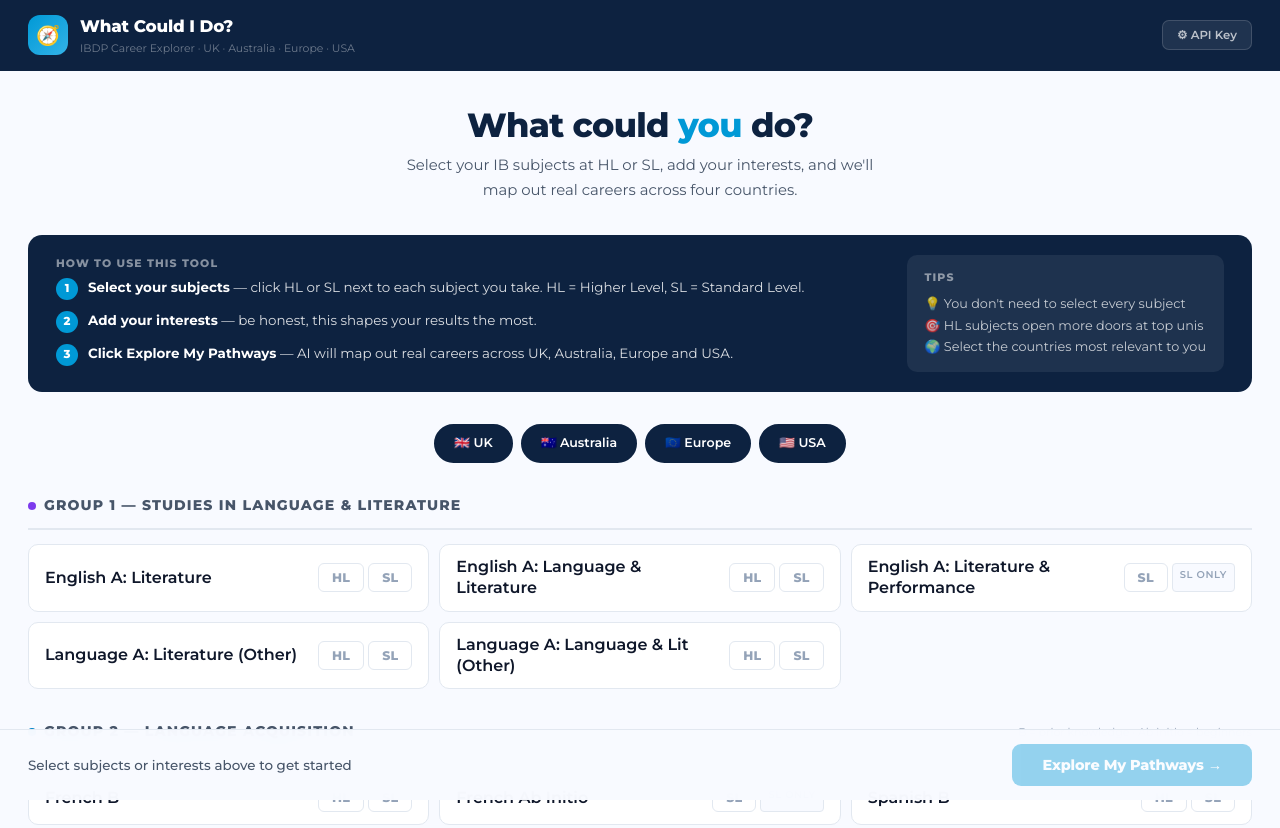
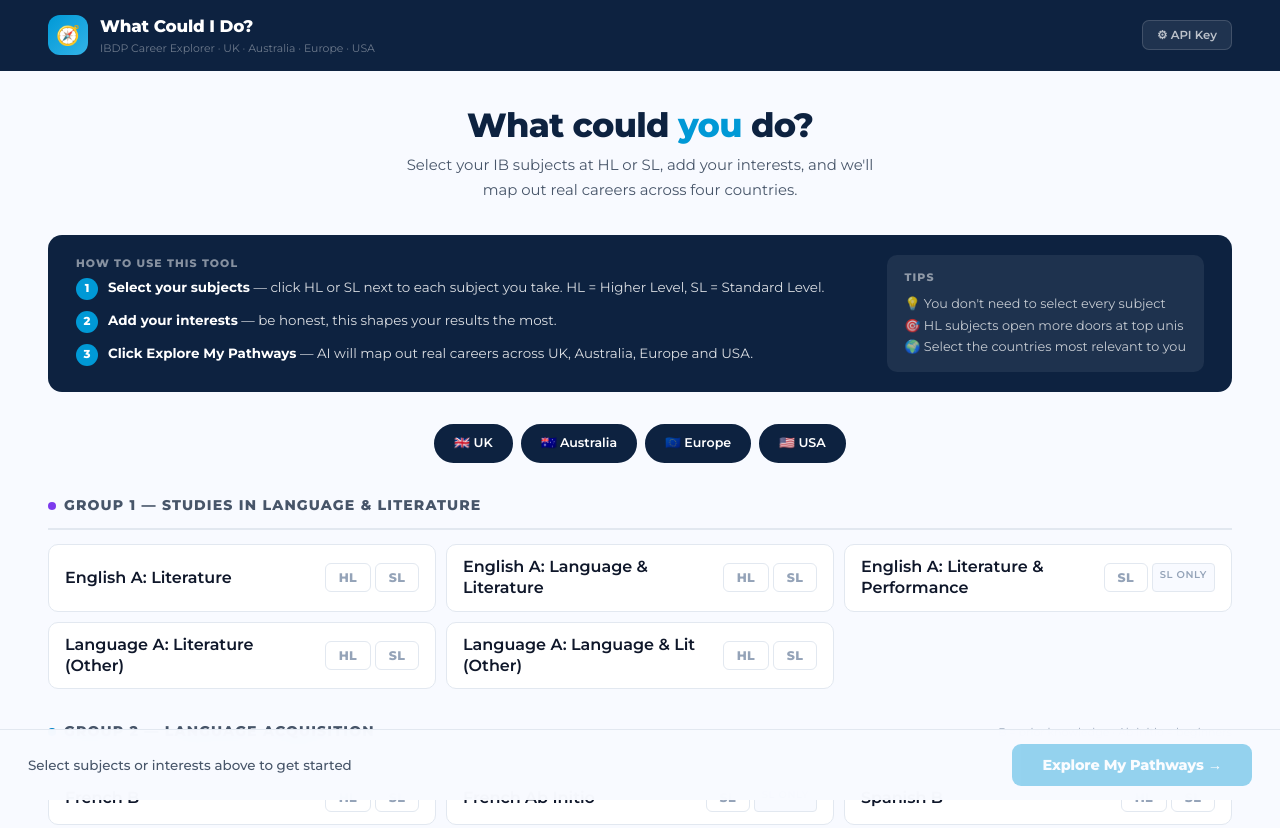
Before and after one commit to TMetters/bsj-tools, a website: page career_pathway_explorer.html in a window 1280 px wide. Shown: the top 828 px of the page. Drawn offline with Linux system fonts and the light colour scheme.

Commit message:
Align all containers to 1600px with consistent padding

```diff
--- a/career_pathway_explorer.html
+++ b/career_pathway_explorer.html
@@ -36,7 +36,7 @@ body{background:var(--bg);min-height:100vh;}
 
 /* HEADER */
 .hdr{background:var(--indigo);position:sticky;top:0;z-index:200;}
-.hdr-inner{max-width:1400px;margin:0 auto;padding:14px 28px;display:flex;align-items:center;justify-content:space-between;gap:16px;}
+.hdr-inner{max-width:1600px;margin:0 auto;padding:14px 48px;display:flex;align-items:center;justify-content:space-between;gap:16px;}
 .hdr-brand{display:flex;align-items:center;gap:12px;}
 .hdr-icon{width:40px;height:40px;border-radius:12px;background:linear-gradient(135deg,var(--teal),var(--teal-light));display:flex;align-items:center;justify-content:center;font-size:1.2rem;flex-shrink:0;}
 .hdr-name{font-size:1.05rem;font-weight:800;color:var(--white);letter-spacing:-0.01em;}
@@ -47,7 +47,7 @@ body{background:var(--bg);min-height:100vh;}
 .btn-ghost:hover{background:rgba(255,255,255,0.14);color:var(--white);}
 .api-bar{background:var(--indigo-mid);border-top:1px solid rgba(255,255,255,0.08);padding:10px 28px;display:none;}
 .api-bar.open{display:block;}
-.api-inner{max-width:1400px;margin:0 auto;display:flex;gap:10px;align-items:center;flex-wrap:wrap;}
+.api-inner{max-width:1600px;margin:0 auto;display:flex;gap:10px;align-items:center;flex-wrap:wrap;}
 .api-bar input{flex:1;min-width:200px;padding:8px 12px;background:rgba(255,255,255,0.07);border:1px solid rgba(255,255,255,0.15);border-radius:6px;font-family:'Montserrat',monospace;font-size:0.79rem;color:var(--white);outline:none;}
 .api-bar input:focus{border-color:var(--teal);}
 .api-bar input::placeholder{color:rgba(255,255,255,0.25);}
@@ -57,7 +57,7 @@ body{background:var(--bg);min-height:100vh;}
 .page{display:none;}.page.active{display:block;}
 
 /* PAGE 1 */
-.sel{max-width:1400px;margin:0 auto;padding:36px 28px 100px;}
+.sel{max-width:1600px;margin:0 auto;padding:36px 48px 100px;}
 .sel-hero{text-align:center;margin-bottom:32px;}
 .sel-hero h1{font-size:2.1rem;font-weight:800;color:var(--indigo);line-height:1.1;margin-bottom:10px;letter-spacing:-0.02em;}
 .sel-hero h1 em{font-style:normal;color:var(--teal);}
```
